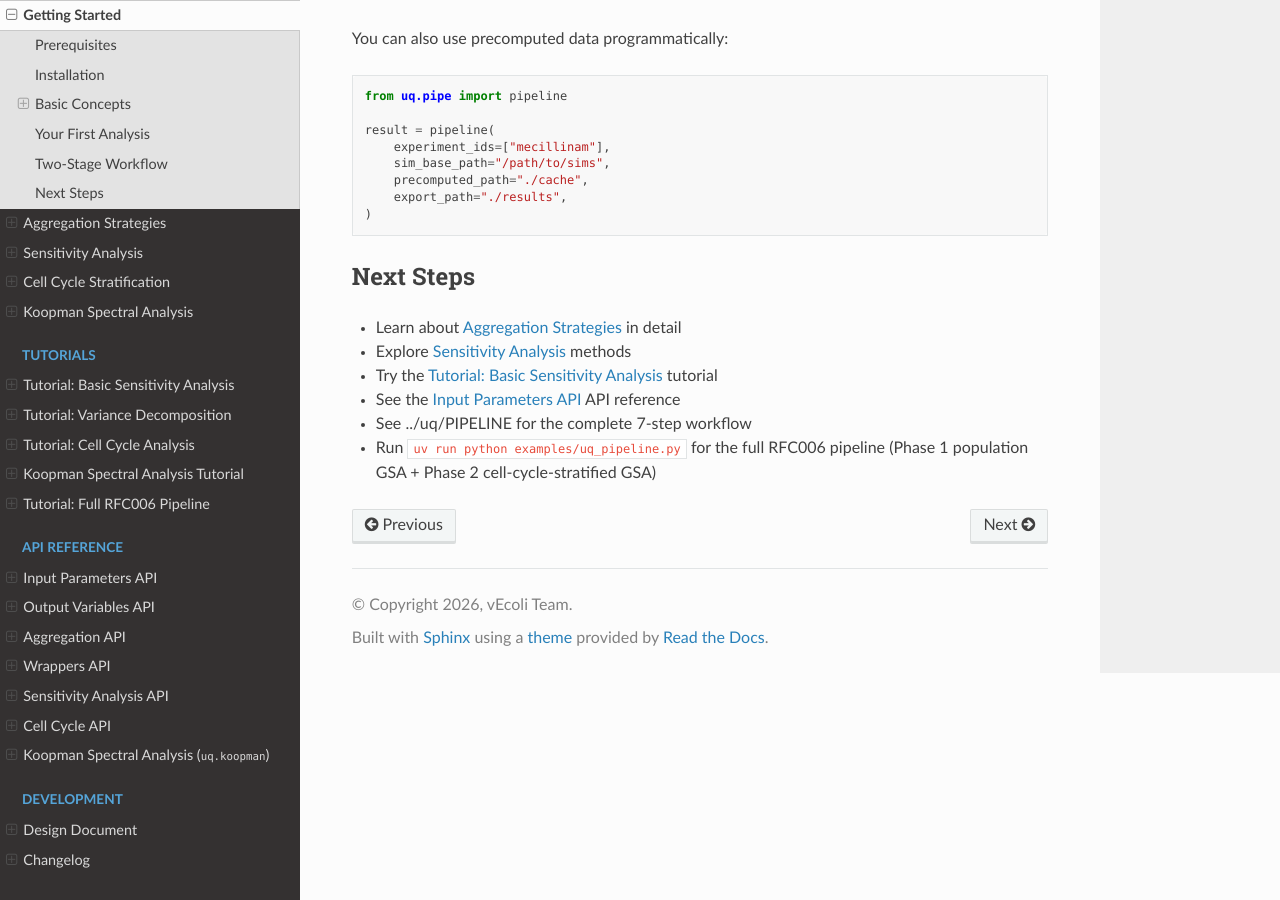
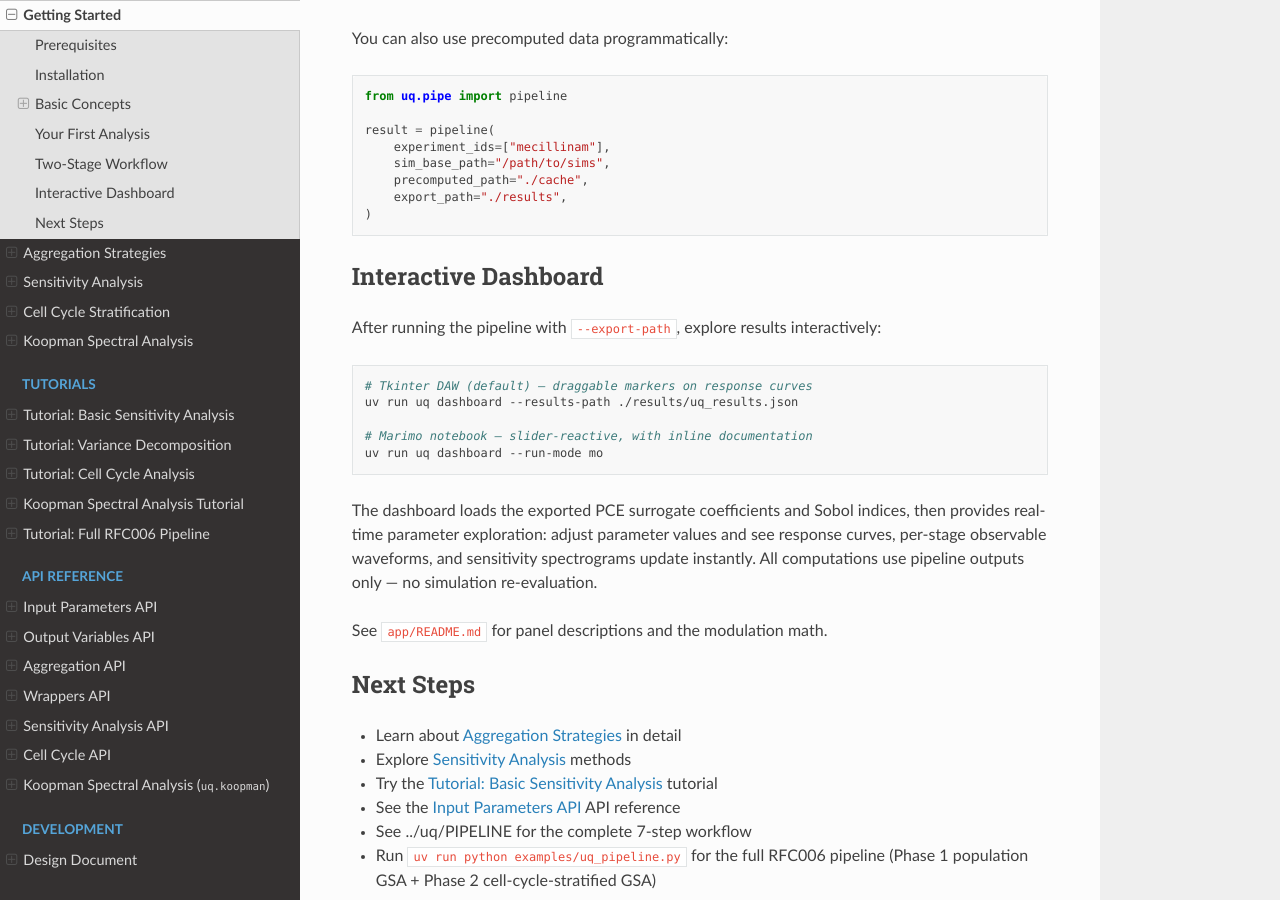
Before and after one commit to AlexPatrie/uqEcoli, a Sphinx documentation site: the page built from docs/getting_started.rst, in a window 1280 px wide and 900 px high, scrolled down 3524 px. Built offline with Sphinx 7.4.7 and the Read the Docs theme 3.1.0, drawn with Linux system fonts in a browser that asks for light colours.

Commit message:
updates to docs

```diff
--- a/docs/getting_started.rst
+++ b/docs/getting_started.rst
@@ -195,6 +195,26 @@ You can also use precomputed data programmatically:
        export_path="./results",
    )
 
+Interactive Dashboard
+--------------------
+
+After running the pipeline with ``--export-path``, explore results interactively:
+
+.. code-block:: bash
+
+   # Tkinter DAW (default) — draggable markers on response curves
+   uv run uq dashboard --results-path ./results/uq_results.json
+
+   # Marimo notebook — slider-reactive, with inline documentation
+   uv run uq dashboard --run-mode mo
+
+The dashboard loads the exported PCE surrogate coefficients and Sobol indices, then
+provides real-time parameter exploration: adjust parameter values and see response
+curves, per-stage observable waveforms, and sensitivity spectrograms update instantly.
+All computations use pipeline outputs only — no simulation re-evaluation.
+
+See ``app/README.md`` for panel descriptions and the modulation math.
+
 Next Steps
 ----------
 
```
Also changed, not shown: README.md (+21 -1 lines), .pre-commit-config.yaml, 2 other files.
